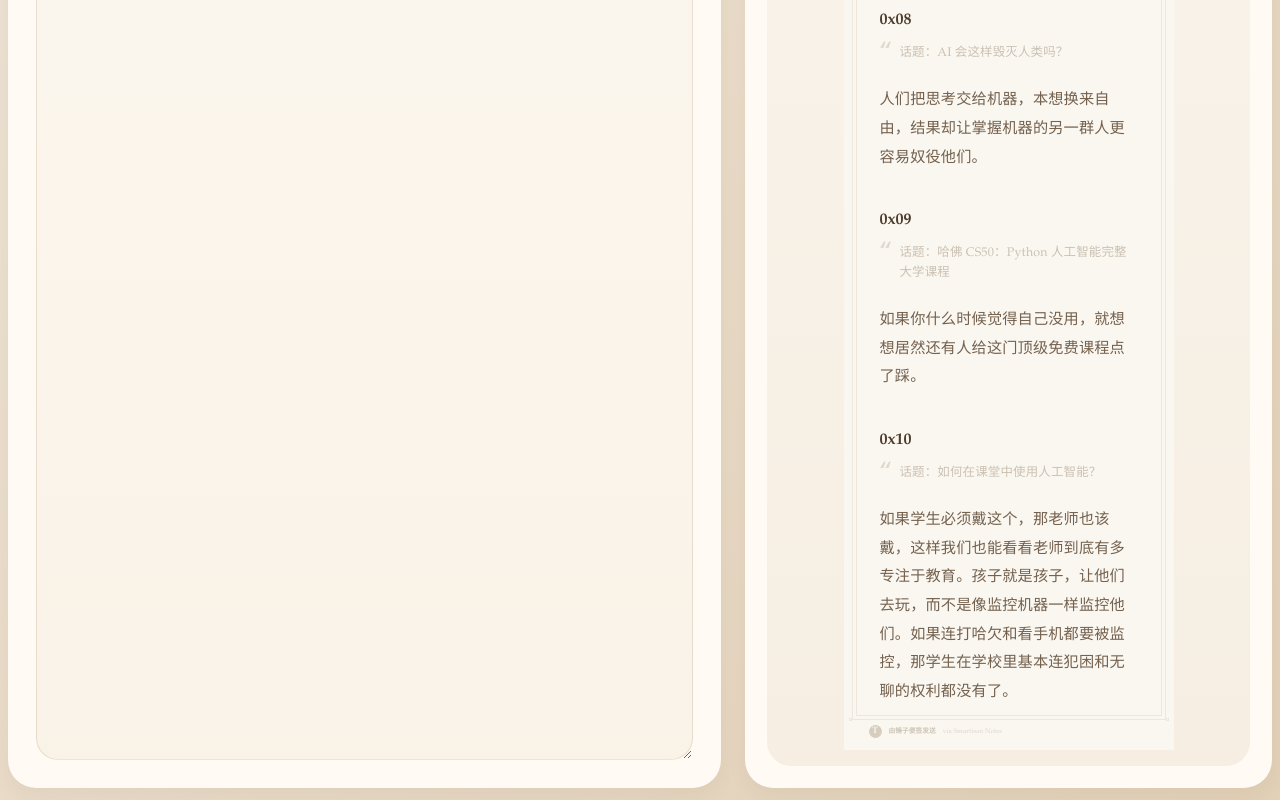
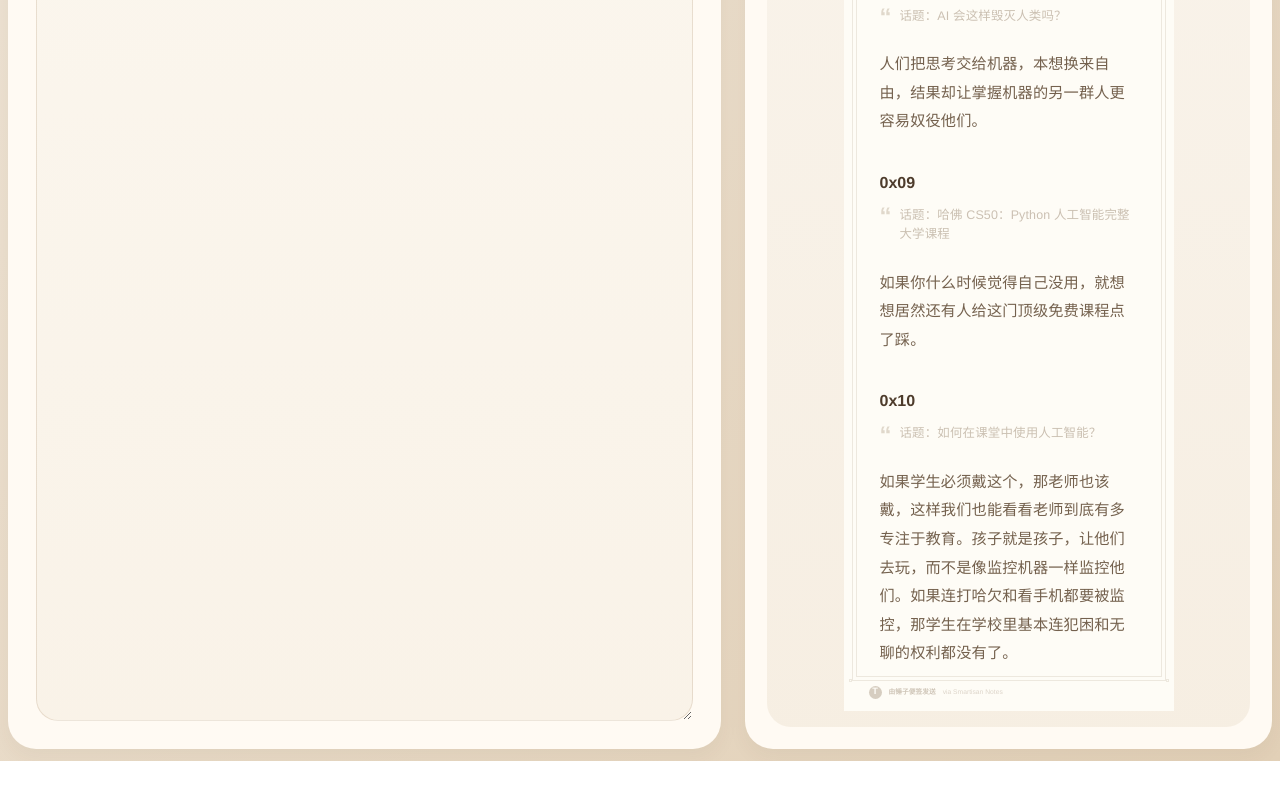
Before and after one commit to zhaoolee/notes, a React (Vite) app: page / in a window 1280 px wide. Shown: the part 2328-3128 px from the top of the page. After the commit the page ends 3089 px from the top, so only its background shows below. Built offline with nearby package versions, Linux system fonts and the light colour scheme.

Commit message:
Refine note renderer styling

```diff
--- a/src/App.jsx
+++ b/src/App.jsx
@@ -151,7 +151,7 @@ export default function App() {
       const dataUrl = await toPng(previewRef.current, {
         cacheBust: true,
         pixelRatio,
-        backgroundColor: "#f6f1e8",
+        backgroundColor: "#fefcf6",
         width,
         height,
         canvasWidth: width * pixelRatio,
--- a/src/styles.css
+++ b/src/styles.css
@@ -7,12 +7,15 @@
   --muted: #8f7b67;
   --accent: #a16d36;
   --accent-strong: #7d4e20;
-  --paper: #f8f4eb;
+  --paper: #fefcf6;
   --paper-edge: #ece2d2;
   --card: #fbf7f0;
   --shadow: 0 8px 20px rgba(82, 60, 34, 0.05);
-  font-family: "Iowan Old Style", "Palatino Linotype", "Noto Serif SC",
-    "Songti SC", serif;
+  --ui-font: "PingFang SC", "Hiragino Sans GB", "Noto Sans SC",
+    "Microsoft YaHei", "Helvetica Neue", Helvetica, Arial, sans-serif;
+  --note-font: "PingFang SC", "Hiragino Sans GB", "Noto Sans SC",
+    "Microsoft YaHei", "Helvetica Neue", Helvetica, Arial, sans-serif;
+  font-family: var(--ui-font);
   color: var(--ink);
 }
 
@@ -149,6 +152,7 @@ button {
   flex: 1;
   min-height: 0;
   resize: vertical;
+  font-family: var(--note-font);
   border: 1px solid rgba(125, 78, 32, 0.14);
   border-radius: 22px;
   padding: 20px 22px;
@@ -192,7 +196,8 @@ button {
   width: 330px;
   max-width: 100%;
   margin: 0;
-  background: #faf7f1;
+  background: #fefcf6;
+  font-family: var(--note-font);
   padding: 18px 18px 12px;
 }
 
@@ -215,7 +220,7 @@ button {
   width: 3px;
   height: 3px;
   border: 1px solid rgba(236, 231, 221, 0.94);
-  background: #faf7f1;
+  background: #fefcf6;
   pointer-events: none;
 }
 
```
